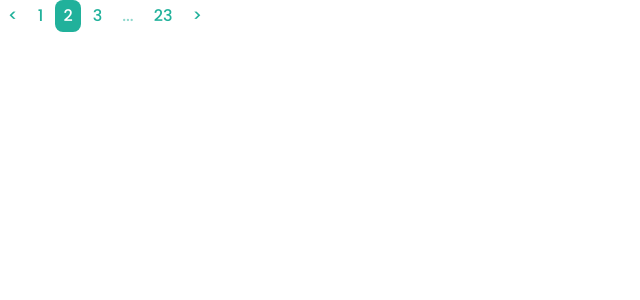
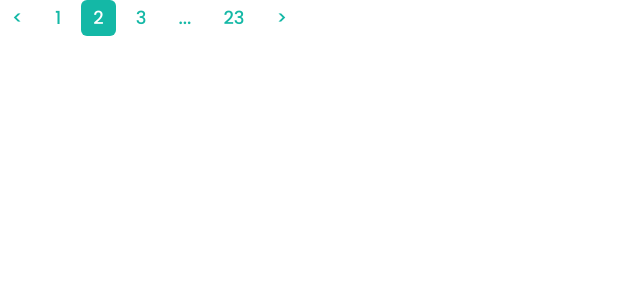
Before and after one commit to fabricadesoftware-ifc/fabricaHistologia_frontend, a Vue app: page /admin in a window 1280 px wide. Shown: the top 300 px of the page, without its empty margins (0-640 px from the left). Built offline with nearby package versions, Linux system fonts and the light colour scheme.

Commit message:
FEAT: pagination component for data display table #105

```diff
--- a/src/components/admin/table/TablePagination.vue
+++ b/src/components/admin/table/TablePagination.vue
@@ -24,26 +24,24 @@ const pages = computed(() => {
   const pagesArray = [];
   const { currentPage, totalPages } = props;
 
-  // Páginas do meio (anterior, atual, próxima)
   let start = currentPage - 1;
   let end = currentPage + 1;
 
-  // Ajusta os limites para não passar de 1 e totalPages
-  if (start < 1) start = 1;
-  if (end > totalPages) end = totalPages;
+  if (start < 1) {
+    start = 1;
+    end = Math.min(3, totalPages);
+  }
+  if (end > totalPages) {
+    end = totalPages;
+    start = Math.max(totalPages - 2, 1);
+  }
 
-  // Adiciona páginas do meio
   for (let i = start; i <= end; i++) {
     pagesArray.push(i);
   }
 
-  // Adiciona "..." se houver intervalo entre meio e última página
-  if (end < totalPages - 1) {
+  if (end < totalPages) {
     pagesArray.push("...");
-  }
-
-  // Adiciona última página se não estiver incluída
-  if (end < totalPages) {
     pagesArray.push(totalPages);
   }
 
@@ -52,62 +50,32 @@ const pages = computed(() => {
 </script>
 
 <template>
-  <div class="pagination">
-    <!-- Botão anterior -->
+  <div class="flex items-center gap-2 text-lg">
     <button
       @click="changePage(currentPage - 1)"
-      :disabled="currentPage === 1">
+      :disabled="currentPage === 1"
+      class="px-3 py-1 rounded-md text-teal-500 font-medium disabled:opacity-50 disabled:cursor-not-allowed hover:bg-teal-100">
       &lt;
     </button>
 
-    <!-- Páginas -->
     <button
       v-for="(page, index) in pages"
       :key="index"
       @click="typeof page === 'number' && changePage(page)"
-      :class="[{ active: page === currentPage, dots: page === '...' }] "
+      :class="[
+        'px-3 py-1 rounded-md font-medium',
+        page === currentPage ? 'bg-teal-500 text-white' : 'text-teal-500 hover:bg-teal-100',
+        page === '...' ? 'cursor-default text-gray-400 hover:bg-transparent' : ''
+      ]"
       :disabled="page === '...'">
       {{ page }}
     </button>
 
-    <!-- Botão próximo -->
     <button
       @click="changePage(currentPage + 1)"
-      :disabled="currentPage === totalPages">
+      :disabled="currentPage === totalPages"
+      class="px-3 py-1 rounded-md text-teal-500 font-medium disabled:opacity-50 disabled:cursor-not-allowed hover:bg-teal-100">
       &gt;
     </button>
   </div>
 </template>
-
-<style scoped>
-.pagination {
-  display: flex;
-  align-items: center;
-  gap: 4px;
-  font-size: 16px;
-}
-
-button {
-  border: none;
-  background: none;
-  cursor: pointer;
-  padding: 4px 8px;
-  color: #21b19b;
-  font-weight: 500;
-}
-
-button.active {
-  background: #21b19b;
-  color: white;
-  border-radius: 8px;
-}
-
-button:disabled {
-  opacity: 0.5;
-  cursor: not-allowed;
-}
-
-button.dots {
-  cursor: default;
-}
-</style>
```
